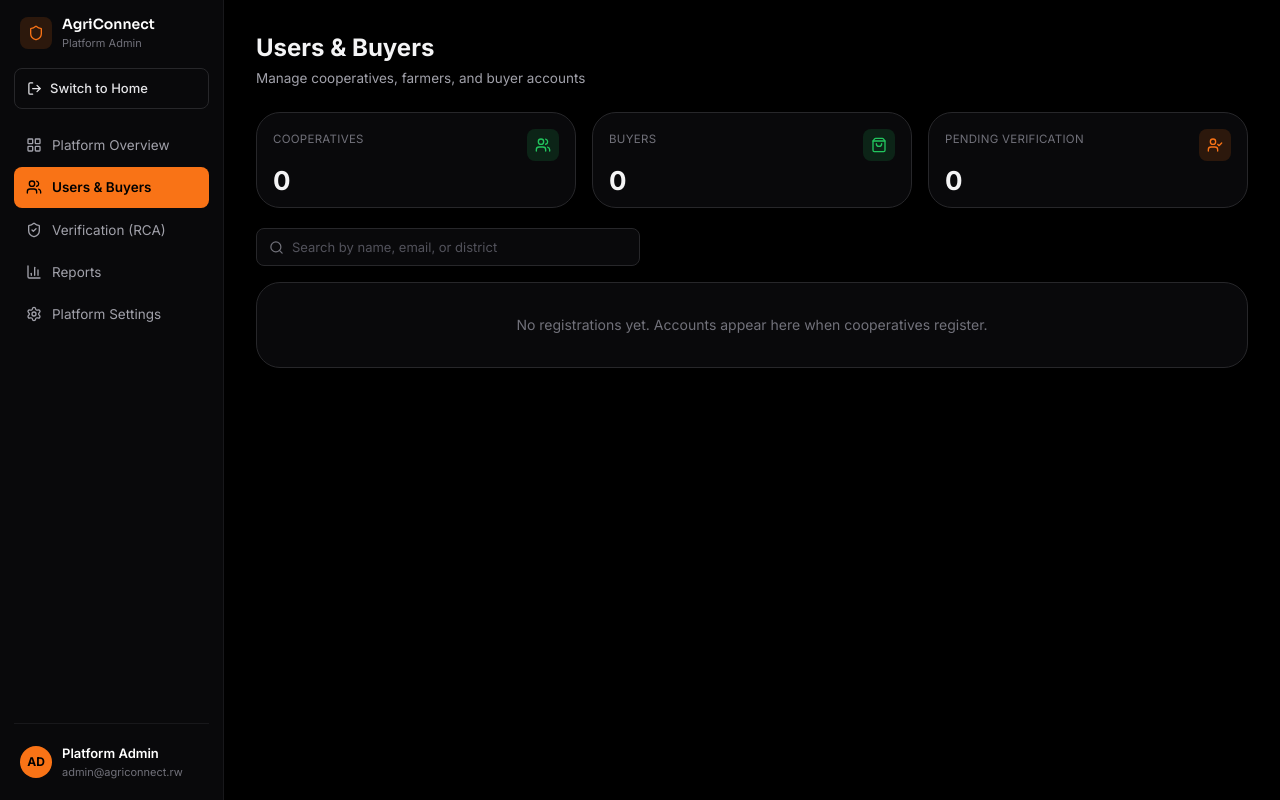
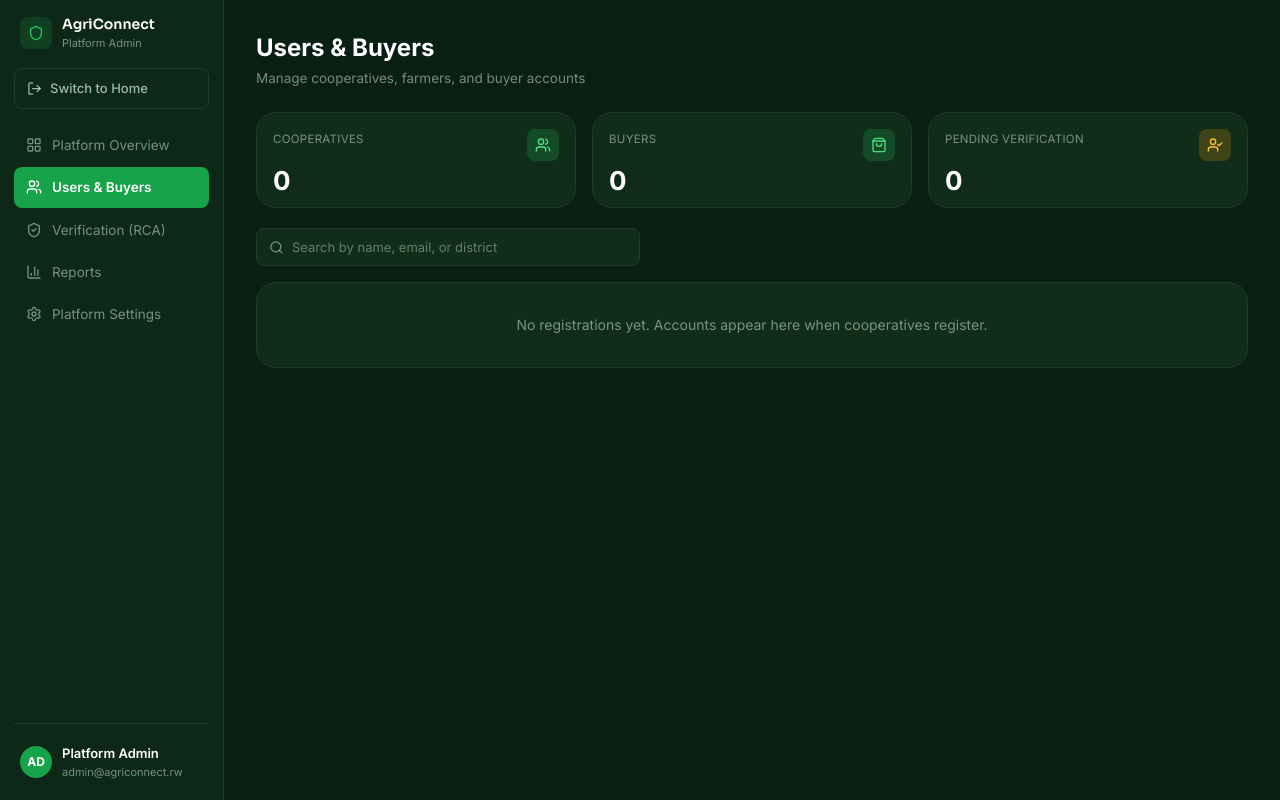
Before and after one commit to Emerance63/AGRI_connect_Frotned-end, a Next.js app: page /admin/users in a window 1280 px wide. Built offline with nearby package versions, Linux system fonts and the light colour scheme.

Commit message:
style: apply project green color palette to all admin pages

```diff
--- a/src/app/admin/page.tsx
+++ b/src/app/admin/page.tsx
@@ -3,7 +3,7 @@ import PlatformOverviewBoard from "@/components/admin/PlatformOverviewBoard";
 
 export default function AdminPage() {
     return (
-        <div className="min-h-screen bg-black flex">
+        <div className="min-h-screen bg-[#081F14] flex">
             <AdminSidebar />
             <PlatformOverviewBoard />
         </div>
--- a/src/app/admin/users/page.tsx
+++ b/src/app/admin/users/page.tsx
@@ -3,7 +3,7 @@ import UsersBuyersBoard from "@/components/admin/UsersBuyersBoard";
 
 export default function UsersBuyersPage() {
     return (
-        <div className="min-h-screen bg-black flex">
+        <div className="min-h-screen bg-[#081F14] flex">
             <AdminSidebar />
             <UsersBuyersBoard />
         </div>
--- a/src/app/admin/verification/page.tsx
+++ b/src/app/admin/verification/page.tsx
@@ -3,7 +3,7 @@ import VerificationBoard from "@/components/admin/VerificationBoard";
 
 export default function VerificationPage() {
     return (
-        <div className="min-h-screen bg-black flex">
+        <div className="min-h-screen bg-[#081F14] flex">
             <AdminSidebar />
             <VerificationBoard />
         </div>
--- a/src/components/admin/Adminsidebar.tsx
+++ b/src/components/admin/Adminsidebar.tsx
@@ -24,22 +24,22 @@ export default function AdminSidebar() {
     const pathname = usePathname();
 
     return (
-        <div className="w-56 shrink-0 border-r border-zinc-900 bg-zinc-950 p-3.5 flex flex-col font-sans">
+        <div className="w-56 shrink-0 border-r border-[#1f3d29] bg-[#0d2818] p-3.5 flex flex-col font-sans">
             {/* Brand */}
             <div className="flex items-center gap-2.5 px-1.5 pb-4">
-                <div className="w-8 h-8 rounded-lg bg-orange-500/15 text-orange-500 flex items-center justify-center">
+                <div className="w-8 h-8 rounded-lg bg-green-500/15 text-green-500 flex items-center justify-center">
                     <Shield size={16} />
                 </div>
                 <div>
-                    <div className="font-display font-semibold text-[14px]">AgriConnect</div>
-                    <div className="text-[11px] text-zinc-500">Platform Admin</div>
+                    <div className="font-display font-semibold text-[14px] text-white">AgriConnect</div>
+                    <div className="text-[11px] text-green-100/50">Platform Admin</div>
                 </div>
             </div>
 
             {/* Switch to Home */}
             <Link
                 href="/"
-                className="flex items-center gap-2 mb-4 px-3 py-2.5 rounded-lg border border-zinc-800 text-zinc-200 text-[13px] font-medium hover:bg-zinc-900 hover:border-zinc-700 hover:text-white transition-colors"
+                className="flex items-center gap-2 mb-4 px-3 py-2.5 rounded-lg border border-[#1f3d29] text-green-100/70 text-[13px] font-medium hover:bg-white/5 hover:border-white/10 hover:text-white transition-colors"
             >
                 <LogOut size={15} />
                 Switch to Home
@@ -58,8 +58,8 @@ export default function AdminSidebar() {
                             href={href}
                             className={`flex items-center gap-2.5 px-3 py-2.5 rounded-lg text-[13.5px] transition-colors ${
                                 isActive
-                                    ? "bg-orange-500 text-black font-semibold"
-                                    : "text-zinc-400 hover:bg-zinc-900 hover:text-white"
+                                    ? "bg-green-600 text-white font-semibold"
+                                    : "text-green-100/50 hover:bg-white/5 hover:text-white"
                             }`}
                         >
                             <Icon size={16} />
@@ -70,14 +70,14 @@ export default function AdminSidebar() {
             </nav>
 
             {/* Admin profile footer */}
-            <div className="mt-auto pt-3.5 border-t border-zinc-900">
+            <div className="mt-auto pt-3.5 border-t border-[#1f3d29]">
                 <div className="flex items-center gap-2.5 p-1.5">
-                    <div className="w-8 h-8 rounded-full bg-orange-500 text-black flex items-center justify-center font-bold text-xs">
+                    <div className="w-8 h-8 rounded-full bg-green-600 text-white flex items-center justify-center font-bold text-xs">
                         AD
                     </div>
                     <div>
-                        <div className="text-[13px] font-semibold">Platform Admin</div>
-                        <div className="text-[11px] text-zinc-500">admin@agriconnect.rw</div>
+                        <div className="text-[13px] font-semibold text-white">Platform Admin</div>
+                        <div className="text-[11px] text-green-100/50">admin@agriconnect.rw</div>
                     </div>
                 </div>
             </div>
--- a/src/components/admin/UsersBuyersBoard.tsx
+++ b/src/components/admin/UsersBuyersBoard.tsx
@@ -12,14 +12,14 @@ import {
 } from "@/lib/adminData";
 
 function Card({ children }: { children: React.ReactNode }) {
-  return <div className="rounded-3xl border border-zinc-800 bg-zinc-950 p-4">{children}</div>;
+  return <div className="rounded-2xl border border-[#1f3d29] bg-[#112d1a] p-4">{children}</div>;
 }
 
 const statusStyles: Record<ApprovalStatus, string> = {
-  Approved: "bg-green-500/15 text-green-500",
-  Pending: "bg-orange-500/15 text-orange-500",
-  Rejected: "bg-red-500/15 text-red-500",
-  Suspended: "bg-zinc-500/15 text-zinc-400",
+  Approved: "bg-green-500/20 text-green-400",
+  Pending: "bg-amber-500/20 text-amber-400",
+  Rejected: "bg-red-500/20 text-red-400",
+  Suspended: "bg-white/10 text-green-100/50",
 };
 
 function timeAgo(iso: string): string {
@@ -74,13 +74,13 @@ export default function UsersBuyersBoard() {
   }
 
   return (
-    <div className="flex-1 min-w-0 p-8 text-zinc-100 text-sm">
+    <div className="flex-1 min-w-0 p-8 text-white text-sm">
 
       {/* Header */}
       <div className="flex flex-wrap items-start justify-between gap-3 mb-6">
         <div>
           <h1 className="text-2xl font-bold m-0">Users &amp; Buyers</h1>
-          <p className="text-zinc-400 text-[13.5px] m-0 mt-1">
+          <p className="text-green-100/50 text-[13.5px] m-0 mt-1">
             Manage cooperatives, farmers, and buyer accounts
           </p>
         </div>
@@ -97,8 +97,8 @@ export default function UsersBuyersBoard() {
       <div className="grid grid-cols-1 sm:grid-cols-3 gap-4 mb-5">
         <Card>
           <div className="flex items-start justify-between">
-            <span className="text-[11.5px] uppercase tracking-wide text-zinc-500">Cooperatives</span>
-            <div className="w-8 h-8 rounded-lg bg-green-500/15 text-green-500 flex items-center justify-center">
+            <span className="text-[11.5px] uppercase tracking-wide text-green-100/50">Cooperatives</span>
+            <div className="w-8 h-8 rounded-lg bg-green-500/20 text-green-400 flex items-center justify-center">
               <Users size={16} />
             </div>
           </div>
@@ -106,8 +106,8 @@ export default function UsersBuyersBoard() {
         </Card>
         <Card>
           <div className="flex items-start justify-between">
-            <span className="text-[11.5px] uppercase tracking-wide text-zinc-500">Buyers</span>
-            <div className="w-8 h-8 rounded-lg bg-green-500/15 text-green-500 flex items-center justify-center">
+            <span className="text-[11.5px] uppercase tracking-wide text-green-100/50">Buyers</span>
+            <div className="w-8 h-8 rounded-lg bg-green-500/20 text-green-400 flex items-center justify-center">
               <ShoppingBag size={16} />
             </div>
           </div>
@@ -115,8 +115,8 @@ export default function UsersBuyersBoard() {
         </Card>
         <Card>
           <div className="flex items-start justify-between">
-            <span className="text-[11.5px] uppercase tracking-wide text-zinc-500">Pending Verification</span>
-            <div className="w-8 h-8 rounded-lg bg-orange-500/15 text-orange-500 flex items-center justify-center">
+            <span className="text-[11.5px] uppercase tracking-wide text-green-100/50">Pending Verification</span>
+            <div className="w-8 h-8 rounded-lg bg-amber-500/20 text-amber-400 flex items-center justify-center">
               <UserCheck size={16} />
             </div>
           </div>
@@ -125,21 +125,21 @@ export default function UsersBuyersBoard() {
       </div>
 
       {/* Search */}
-      <div className="flex items-center gap-2 mb-4 px-3 py-2 rounded-lg border border-zinc-800 bg-zinc-950 max-w-sm">
-        <Search size={15} className="text-zinc-500 shrink-0" />
+      <div className="flex items-center gap-2 mb-4 px-3 py-2 rounded-lg border border-[#1f3d29] bg-[#112d1a] max-w-sm">
+        <Search size={15} className="text-green-100/50 shrink-0" />
         <input
           value={query}
           onChange={(e) => setQuery(e.target.value)}
           placeholder="Search by name, email, or district"
-          className="bg-transparent outline-none text-[13px] text-zinc-200 placeholder:text-zinc-600 w-full"
+          className="bg-transparent outline-none text-[13px] text-white placeholder:text-green-100/40 w-full"
         />
       </div>
 
-      {/* Cards list — replaces cramped table for better readability */}
+      {/* Cards list */}
       <div className="space-y-3">
         {entries.length === 0 && (
           <Card>
-            <p className="py-4 text-center text-zinc-500 text-sm">
+            <p className="py-4 text-center text-green-100/50 text-sm">
               No registrations yet. Accounts appear here when cooperatives register.
             </p>
           </Card>
@@ -148,7 +148,7 @@ export default function UsersBuyersBoard() {
         {filtered.map((e) => (
           <div
             key={e.id}
-            className="rounded-2xl border border-zinc-800 bg-zinc-950 p-4 flex flex-col gap-3 sm:flex-row sm:items-center sm:justify-between"
+            className="rounded-2xl border border-[#1f3d29] bg-[#112d1a] p-4 flex flex-col gap-3 sm:flex-row sm:items-center sm:justify-between"
           >
             {/* Info */}
             <div className="min-w-0">
@@ -158,15 +158,15 @@ export default function UsersBuyersBoard() {
                   {e.status}
                 </span>
               </div>
-              <div className="text-[12px] text-zinc-500 mt-0.5">{e.email}</div>
-              <div className="flex flex-wrap items-center gap-3 mt-1.5 text-[11.5px] text-zinc-500">
-                <span className="bg-zinc-800 border border-zinc-700 px-2 py-0.5 rounded">{e.type}</span>
+              <div className="text-[12px] text-green-100/50 mt-0.5">{e.email}</div>
+              <div className="flex flex-wrap items-center gap-3 mt-1.5 text-[11.5px] text-green-100/50">
+                <span className="bg-white/10 border border-white/10 px-2 py-0.5 rounded">{e.type}</span>
                 <span>📍 {e.district}</span>
                 <span>🕐 {timeAgo(e.submittedAt)}</span>
               </div>
             </div>
 
-            {/* Action buttons — always visible */}
+            {/* Action buttons */}
             <div className="flex flex-wrap gap-2 shrink-0">
               {e.status === "Pending" && (
                 <>
@@ -206,7 +206,7 @@ export default function UsersBuyersBoard() {
 
         {filtered.length === 0 && query && (
           <Card>
-            <p className="py-4 text-center text-zinc-500 text-sm">No matches for &quot;{query}&quot;.</p>
+            <p className="py-4 text-center text-green-100/50 text-sm">No matches for &quot;{query}&quot;.</p>
           </Card>
         )}
       </div>
--- a/src/components/admin/VerificationBoard.tsx
+++ b/src/components/admin/VerificationBoard.tsx
@@ -14,17 +14,17 @@ import {
 
 function Card({ children, className = "" }: { children: React.ReactNode; className?: string }) {
   return (
-    <div className={`rounded-3xl border border-zinc-800 bg-zinc-950/75 p-6 ${className}`}>
+    <div className={`rounded-2xl border border-[#1f3d29] bg-[#112d1a] p-6 ${className}`}>
       {children}
     </div>
   );
 }
 
 const stageStyles: Record<ApprovalStatus, string> = {
-  Pending: "bg-orange-500/15 text-orange-500",
-  Approved: "bg-green-500/15 text-green-500",
-  Rejected: "bg-red-500/15 text-red-400",
-  Suspended: "bg-zinc-500/15 text-zinc-400",
+  Pending: "bg-amber-500/20 text-amber-400",
+  Approved: "bg-green-500/20 text-green-400",
+  Rejected: "bg-red-500/20 text-red-400",
+  Suspended: "bg-white/10 text-green-100/50",
 };
 
 function timeAgo(iso: string): string {
@@ -98,19 +98,19 @@ export default function VerificationBoard() {
   const rejectedCount = allEntries.filter((e) => e.status === "Rejected").length;
 
   return (
-    <div className="flex-1 min-w-0 p-8 text-zinc-100 text-sm">
+    <div className="flex-1 min-w-0 p-8 text-white text-sm">
 
       {/* Header */}
       <div className="flex flex-wrap items-start justify-between gap-3 mb-6">
         <div>
           <h1 className="text-2xl font-bold m-0">Verification (RCA)</h1>
-          <p className="text-zinc-400 text-[13.5px] m-0 mt-1">
+          <p className="text-green-100/50 text-[13.5px] m-0 mt-1">
             Review cooperative and buyer registrations before granting access
           </p>
         </div>
         <button
           onClick={handleReseed}
-          className="flex items-center gap-2 rounded-lg border border-zinc-700 px-4 py-2 text-xs font-semibold text-zinc-300 hover:bg-zinc-800"
+          className="flex items-center gap-2 rounded-lg border border-[#1f3d29] px-4 py-2 text-xs font-semibold text-green-100/70 hover:bg-white/5"
         >
           <RefreshCw size={13} /> Add demo entries
         </button>
@@ -126,17 +126,17 @@ export default function VerificationBoard() {
       <div className="grid grid-cols-1 sm:grid-cols-3 gap-4 mb-5">
         <Card>
           <div className="flex items-start justify-between">
-            <span className="text-[11.5px] uppercase tracking-wide text-zinc-500">Pending Review</span>
-            <div className="w-8 h-8 rounded-lg bg-orange-500/15 text-orange-500 flex items-center justify-center">
+            <span className="text-[11.5px] uppercase tracking-wide text-green-100/50">Pending Review</span>
+            <div className="w-8 h-8 rounded-lg bg-amber-500/20 text-amber-400 flex items-center justify-center">
               <ShieldCheck size={16} />
             </div>
           </div>
-          <div className="text-[26px] font-bold mt-2.5 text-orange-400">{pendingCount}</div>
+          <div className="text-[26px] font-bold mt-2.5 text-amber-400">{pendingCount}</div>
         </Card>
         <Card>
           <div className="flex items-start justify-between">
-            <span className="text-[11.5px] uppercase tracking-wide text-zinc-500">Approved</span>
-            <div className="w-8 h-8 rounded-lg bg-green-500/15 text-green-500 flex items-center justify-center">
+            <span className="text-[11.5px] uppercase tracking-wide text-green-100/50">Approved</span>
+            <div className="w-8 h-8 rounded-lg bg-green-500/20 text-green-400 flex items-center justify-center">
               <ShieldCheck size={16} />
             </div>
           </div>
@@ -144,8 +144,8 @@ export default function VerificationBoard() {
         </Card>
         <Card>
           <div className="flex items-start justify-between">
-            <span className="text-[11.5px] uppercase tracking-wide text-zinc-500">Rejected</span>
-            <div className="w-8 h-8 rounded-lg bg-red-500/15 text-red-400 flex items-center justify-center">
+            <span className="text-[11.5px] uppercase tracking-wide text-green-100/50">Rejected</span>
+            <div className="w-8 h-8 rounded-lg bg-red-500/20 text-red-400 flex items-center justify-center">
               <Clock size={16} />
             </div>
           </div>
@@ -162,7 +162,7 @@ export default function VerificationBoard() {
             className={`rounded-lg px-4 py-1.5 text-xs font-semibold transition ${
               filterStatus === s
                 ? "bg-green-600 text-white"
-                : "border border-zinc-700 text-zinc-400 hover:bg-zinc-800"
+                : "border border-[#1f3d29] text-green-100/50 hover:bg-white/5"
             }`}
           >
             {s} {s !== "All" && `(${allEntries.filter((e) => e.status === s).length})`}
@@ -174,12 +174,12 @@ export default function VerificationBoard() {
       <Card>
         <p className="text-[15.5px] font-bold m-0 mb-4">
           {filterStatus === "All" ? "All Registrations" : `${filterStatus} Registrations`}
-          <span className="ml-2 text-zinc-500 text-sm font-normal">({displayed.length})</span>
+          <span className="ml-2 text-green-100/50 text-sm font-normal">({displayed.length})</span>
         </p>
 
         {displayed.length === 0 && (
           <div className="py-8 text-center">
-            <p className="text-zinc-500 text-sm">
+            <p className="text-green-100/50 text-sm">
               {allEntries.length === 0
                 ? 'No registrations yet. Click "Add demo entries" to populate the queue.'
                 : `No ${filterStatus.toLowerCase()} entries.`}
@@ -190,16 +190,16 @@ export default function VerificationBoard() {
         {displayed.map((q) => (
           <div
             key={q.id}
-            className="flex flex-col gap-3 py-4 border-b border-zinc-800 last:border-b-0 sm:flex-row sm:items-center sm:justify-between"
+            className="flex flex-col gap-3 py-4 border-b border-[#1f3d29] last:border-b-0 sm:flex-row sm:items-center sm:justify-between"
           >
             <div className="min-w-0">
               <div className="font-semibold text-[13.5px] mb-1">{q.name}</div>
-              <div className="flex flex-wrap items-center gap-2 text-[11.5px] text-zinc-500">
-                <span className="bg-zinc-800 border border-zinc-700 px-2 py-0.5 rounded">{q.type}</span>
+              <div className="flex flex-wrap items-center gap-2 text-[11.5px] text-green-100/50">
+                <span className="bg-white/10 border border-white/10 px-2 py-0.5 rounded">{q.type}</span>
                 <span className="flex items-center gap-1"><MapPin size={11} /> {q.district}</span>
                 <span className="flex items-center gap-1"><Clock size={11} /> {timeAgo(q.submittedAt)}</span>
                 <span className="flex items-center gap-1"><FileText size={11} /> {q.docs} docs</span>
-                <span className="text-[11px] text-zinc-600">{q.email}</span>
+                <span className="text-[11px] text-green-100/40">{q.email}</span>
               </div>
             </div>
 
@@ -209,7 +209,7 @@ export default function VerificationBoard() {
               </span>
               <button
                 onClick={() => setReviewing(q)}
-                className="flex items-center gap-1.5 border border-zinc-700 text-zinc-300 text-xs px-3 py-1.5 rounded-md hover:bg-zinc-800"
+                className="flex items-center gap-1.5 border border-[#1f3d29] text-green-100/70 text-xs px-3 py-1.5 rounded-md hover:bg-white/5"
               >
                 <Eye size={12} /> Details
               </button>
@@ -253,33 +253,33 @@ export default function VerificationBoard() {
       {/* Detail modal */}
       {reviewing && (
         <div className="fixed inset-0 z-50 flex items-center justify-center bg-black/70 p-4">
-          <div className="w-full max-w-md rounded-2xl border border-zinc-700 bg-zinc-900 p-6 shadow-2xl">
+          <div className="w-full max-w-md rounded-2xl border border-[#1f3d29] bg-[#112d1a] p-6 shadow-2xl">
             <div className="flex items-center justify-between mb-5">
               <h2 className="text-lg font-bold text-white">{reviewing.name}</h2>
-              <button onClick={() => setReviewing(null)} className="text-zinc-400 hover:text-white">
+              <button onClick={() => setReviewing(null)} className="text-green-100/50 hover:text-white">
                 <X size={20} />
               </button>
             </div>
 
-            <div className="space-y-3 text-sm text-zinc-300 mb-6">
+            <div className="space-y-3 text-sm text-green-100/70 mb-6">
               <div className="flex justify-between">
-                <span className="text-zinc-500">Type</span>
+                <span className="text-green-100/50">Type</span>
                 <span>{reviewing.type}</span>
               </div>
               <div className="flex justify-between">
-                <span className="text-zinc-500">Email</span>
+                <span className="text-green-100/50">Email</span>
                 <span className="text-green-400">{reviewing.email}</span>
               </div>
               <div className="flex justify-between">
-                <span className="text-zinc-500">District</span>
+                <span className="text-green-100/50">District</span>
                 <span>{reviewing.district}</span>
               </div>
               <div className="flex justify-between">
-                <span className="text-zinc-500">Submitted</span>
+                <span className="text-green-100/50">Submitted</span>
                 <span>{timeAgo(reviewing.submittedAt)}</span>
               </div>
               <div className="flex justify-between">
-                <span className="text-zinc-500">Status</span>
+                <span className="text-green-100/50">Status</span>
                 <span className={`font-semibold ${stageStyles[reviewing.status]}`}>{reviewing.status}</span>
               </div>
             </div>
```
Also changed, not shown: src/components/admin/PlatformOverviewBoard.tsx (+34 -34 lines).
